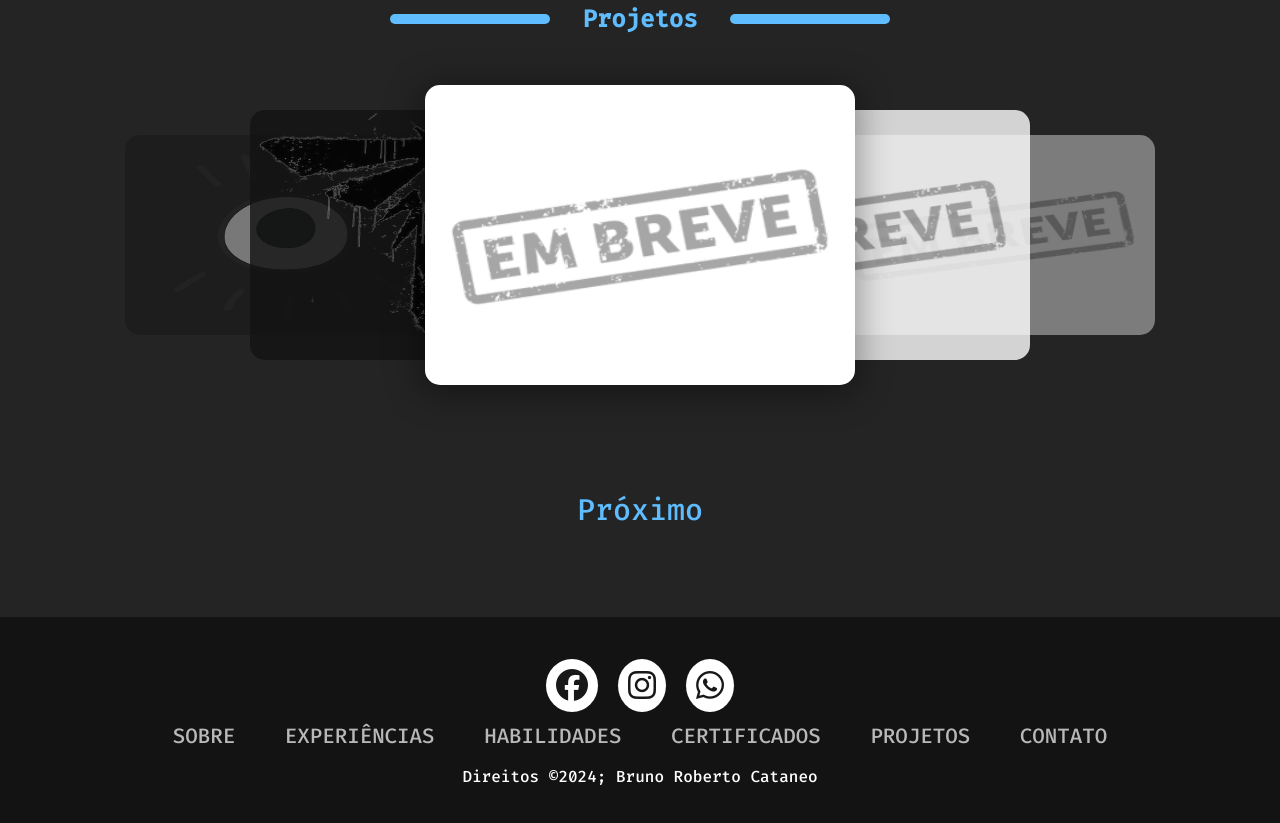
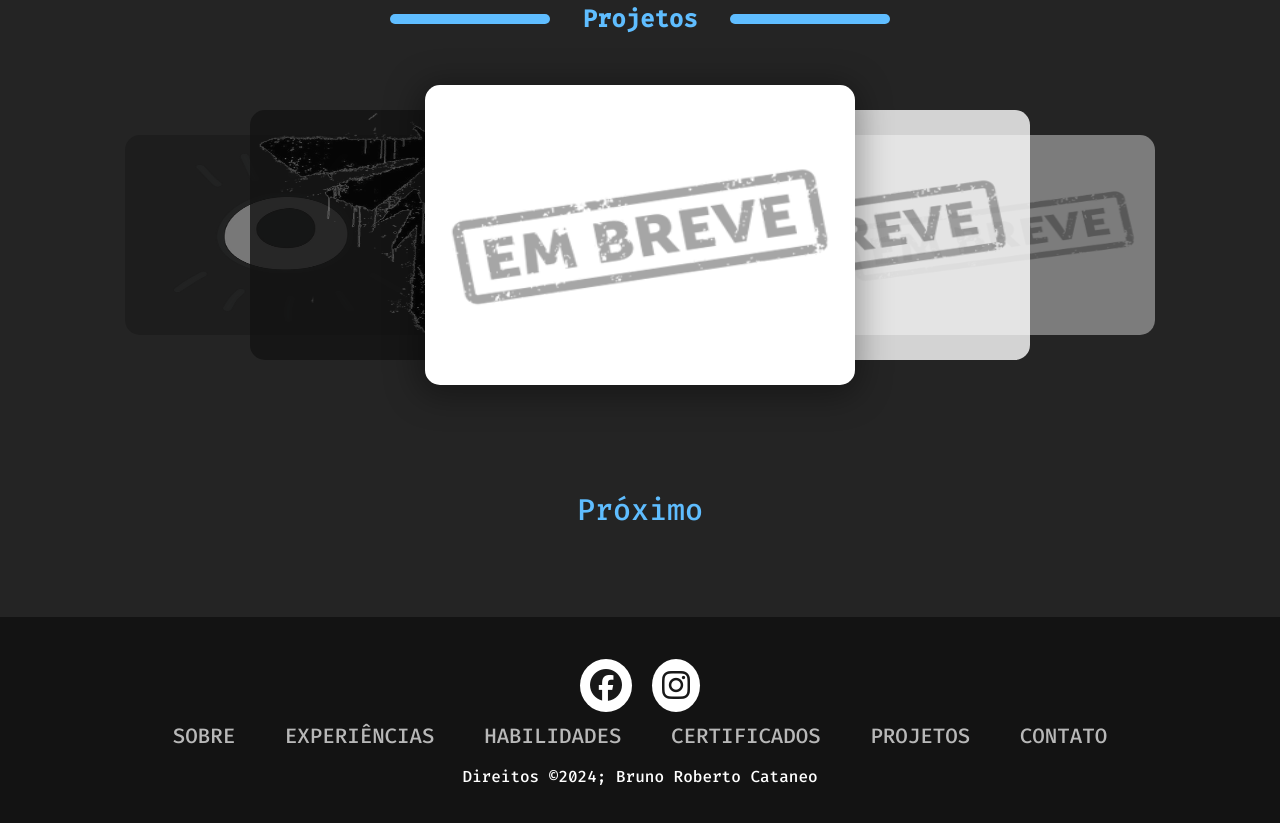
Before and after one commit to brunorobertocataneo/portif-lio, a plain HTML site: page index.html in a window 1280 px wide. Shown: the part 5262-6085 px from the top of the page. Drawn offline with Linux system fonts and the light colour scheme.

Commit message:
Update index.html

```diff
--- a/index.html
+++ b/index.html
@@ -241,9 +241,8 @@
 		<div class="link" id="contato">
 		<div class="container_footer">
 			<div class="socialicons">
-				<a href=""><i class="fa-brands fa-facebook"></i></a>
-				<a href=""><i class="fa-brands fa-instagram"></i></a>
-				<a href=""><i class="fa-brands fa-whatsapp"></i></a>
+			<a href="https://www.facebook.com/bruno.cataneo.798/"><i class="fa-brands fa-facebook"></i></a>
+			<a href="https://www.instagram.com/bruno_r_cataneo/"><i class="fa-brands fa-instagram"></i></a>
 			</div>
 		</div>
 		<div class="footernav">
```
